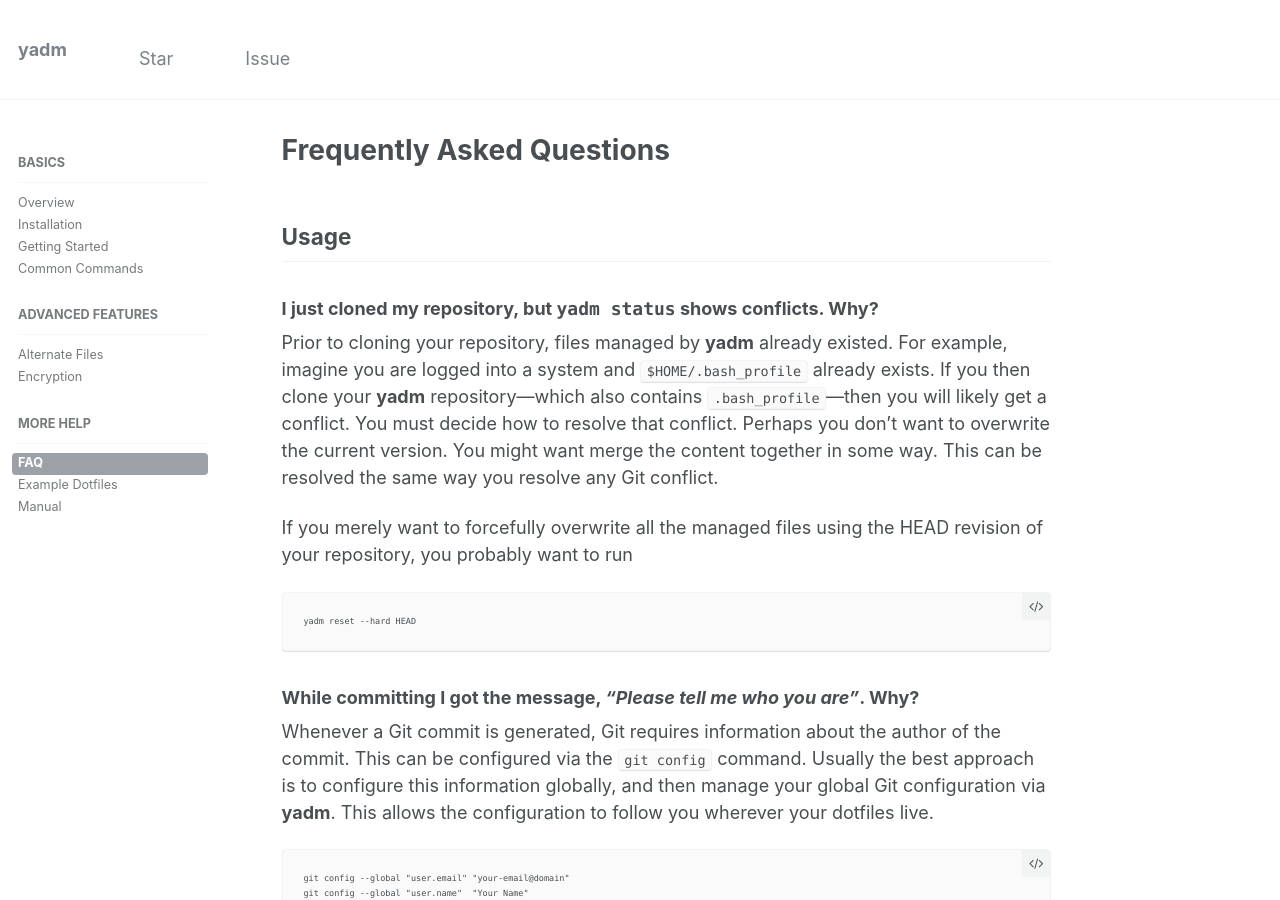
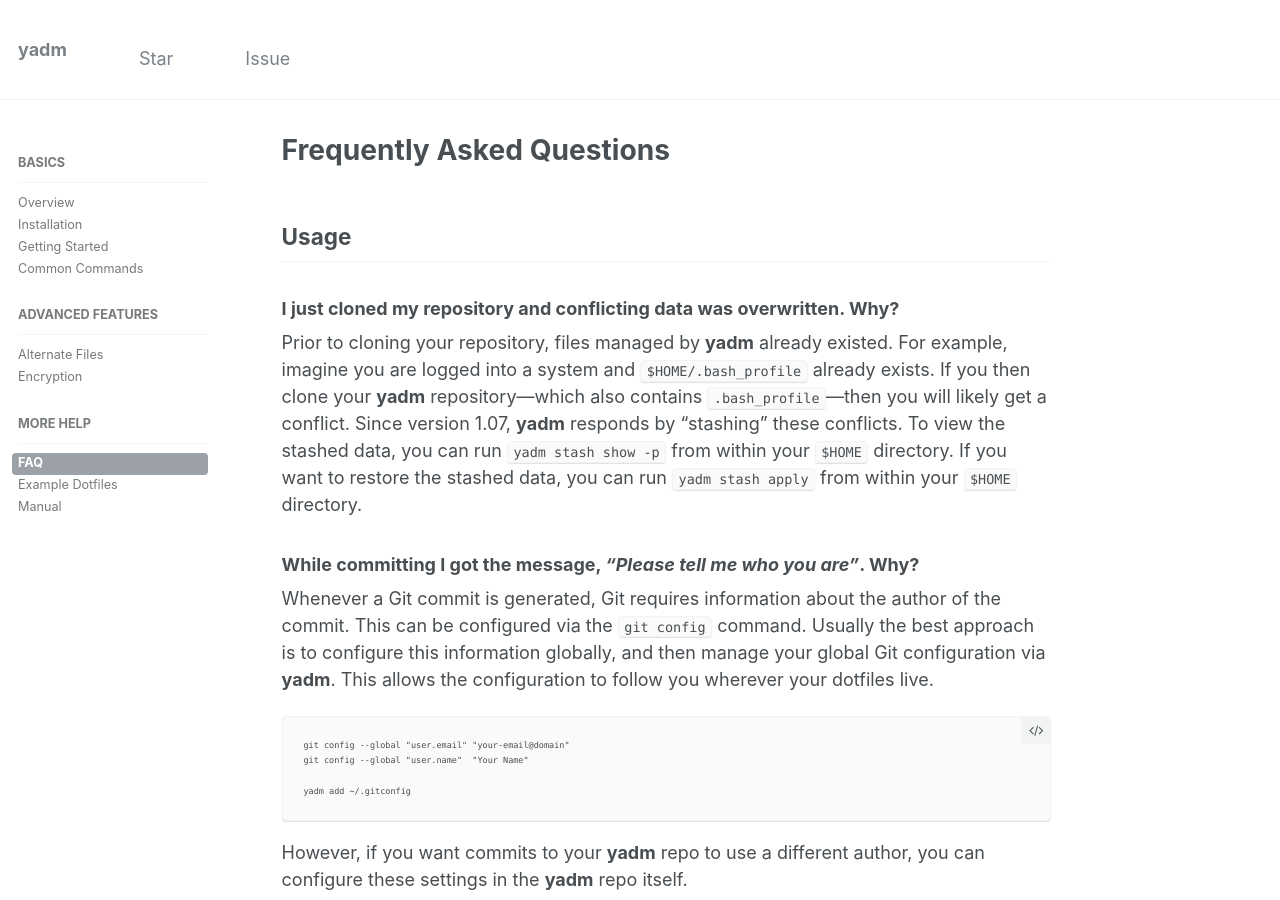
Before and after one commit to TheLocehiliosan/yadm, a Jekyll site: the page built from _docs/060_faq.md, in a window 1280 px wide and 900 px high. Built offline with Jekyll 4.4.1, drawn with Linux system fonts in a browser that asks for light colours.

Commit message:
Update documentation for stashed conflicts during clone

````diff
--- a/_docs/060_faq.md
+++ b/_docs/060_faq.md
@@ -6,22 +6,16 @@
 
 ## Usage
 
-### I just cloned my repository, but `yadm status` shows conflicts. Why?
+### I just cloned my repository and conflicting data was overwritten. Why?
 
 Prior to cloning your repository, files managed by **yadm** already existed. For
 example, imagine you are logged into a system and `$HOME/.bash_profile` already
 exists. If you then clone your **yadm** repository—which also contains
-`.bash_profile`—then you will likely get a conflict. You must decide how to
-resolve that conflict. Perhaps you don't want to overwrite the current version.
-You might want merge the content together in some way. This can be resolved the
-same way you resolve any Git conflict.
-
-If you merely want to forcefully overwrite all the managed files using the HEAD
-revision of your repository, you probably want to run
-
-```
-yadm reset --hard HEAD
-```
+`.bash_profile`—then you will likely get a conflict. Since version 1.07,
+**yadm** responds by "stashing" these conflicts. To view the stashed data, you can
+run `yadm stash show -p` from within your `$HOME` directory. If you want to
+restore the stashed data, you can run `yadm stash apply` from within your
+`$HOME` directory.
 
 ### While committing I got the message, _"Please tell me who you are"_. Why?
 
````
Also changed, not shown: _docs/030_getting_started.md (+2 -3 lines).
